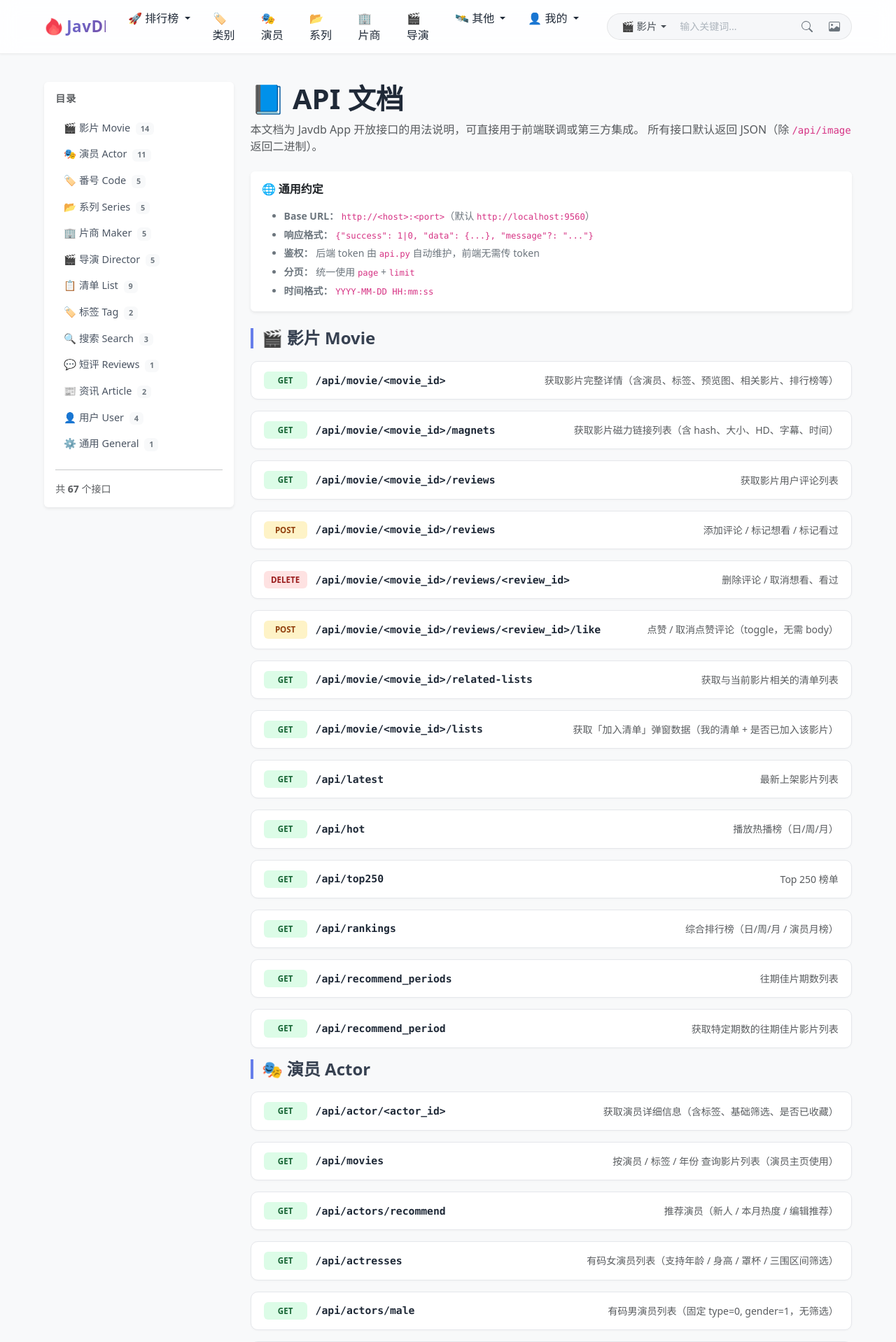
After one commit to 000s147/javdb-app-web, a Flask app: page /api/docs in a window 1280 px wide. The commit adds this page. Shown: the top 1918 px of the page at 70% size. Run offline with Flask 3, Linux system fonts and the light colour scheme; some libraries are stand-ins or nearby versions.

Commit message:
版本1.1.2 - 新增API 文档

```diff
--- /dev/null
+++ b/templates/api_docs.html
@@ -0,0 +1,200 @@
+{% extends "base.html" %}
+{% block title %}API 文档 - JavDB{% endblock %}
+
+{% block styles %}
+<style>
+    .docs-sidebar {
+        position: sticky; top: 90px;
+        max-height: calc(100vh - 110px);
+        overflow-y: auto;
+    }
+    .docs-sidebar .nav-link {
+        color: #4b5563; padding: 6px 12px;
+        border-radius: 8px; font-size: .9rem;
+        transition: all .2s;
+    }
+    .docs-sidebar .nav-link:hover {
+        background: #eef2ff; color: #4f46e5;
+    }
+    .endpoint-card {
+        border: 1px solid #e5e7eb; border-radius: 10px;
+        margin-bottom: 16px; background: #fff;
+        box-shadow: 0 1px 3px rgba(0,0,0,.03);
+    }
+    .endpoint-header {
+        padding: 14px 18px; cursor: pointer;
+        display: flex; align-items: center; gap: 12px;
+        transition: background .2s;
+    }
+    .endpoint-header:hover { background: #f9fafb; }
+    .endpoint-body { padding: 0 18px 18px; border-top: 1px dashed #e5e7eb; }
+    .method-badge {
+        min-width: 62px; text-align: center;
+        font-weight: 700; font-size: .72rem;
+        padding: 4px 0; border-radius: 6px;
+    }
+    .method-GET    { background:#dcfce7; color:#166534; }
+    .method-POST   { background:#fef3c7; color:#92400e; }
+    .method-DELETE { background:#fee2e2; color:#991b1b; }
+    .method-PATCH  { background:#e0e7ff; color:#3730a3; }
+    .path-code {
+        font-family: ui-monospace, SFMono-Regular, Menlo, Consolas, monospace;
+        color: #1f2937; font-size: .92rem; font-weight: 600;
+        word-break: break-all;
+    }
+    .param-table th { background:#f9fafb; font-size:.82rem; color:#6b7280; font-weight:600; }
+    .param-table td { font-size:.86rem; vertical-align: middle; }
+    .type-tag {
+        display:inline-block; font-size:.72rem;
+        background:#f3f4f6; color:#4b5563;
+        padding: 1px 8px; border-radius: 10px;
+        font-family: ui-monospace, monospace;
+    }
+    .req-yes { color:#dc2626; font-weight:700; }
+    .req-no  { color:#9ca3af; }
+    pre.code-block {
+        background: #0f172a; color: #e2e8f0;
+        padding: 12px 14px; border-radius: 8px;
+        font-size: .82rem; line-height: 1.55;
+        overflow-x: auto; margin: 8px 0 0;
+    }
+    pre.code-block .copy-btn {
+        float: right; margin-top: -4px;
+        background: #1e293b; color: #94a3b8; border: 1px solid #334155;
+        font-size: .72rem; padding: 2px 8px; border-radius: 4px; cursor: pointer;
+    }
+    pre.code-block .copy-btn:hover { color: #fff; border-color: #64748b; }
+    .category-title {
+        font-weight: 700; color: #374151;
+        border-left: 4px solid #667eea;
+        padding-left: 12px; margin-bottom: 18px;
+        margin-top: 40px;
+    }
+    .category-title:first-child { margin-top: 0; }
+</style>
+{% endblock %}
+
+{% block content %}
+<div class="row g-4">
+    <!-- 左侧导航 -->
+    <div class="col-lg-3">
+        <div class="docs-sidebar card border-0 shadow-sm">
+            <div class="card-body p-3">
+                <h6 class="text-uppercase text-muted small fw-bold mb-3" style="letter-spacing:1px;">目录</h6>
+                <ul class="nav flex-column">
+                    {% for cat in api_docs %}
+                    <li class="nav-item mb-1">
+                        <a class="nav-link" href="#cat-{{ loop.index }}">
+                            {{ cat.icon }} {{ cat.category }}
+                            <span class="badge bg-light text-secondary ms-1">{{ cat.endpoints|length }}</span>
+                        </a>
+                    </li>
+                    {% endfor %}
+                </ul>
+                <hr>
+                <div class="small text-muted">
+                    共 <strong>{{ api_docs|map(attribute='endpoints')|map('length')|sum }}</strong> 个接口
+                </div>
+            </div>
+        </div>
+    </div>
+
+    <!-- 右侧内容 -->
+    <div class="col-lg-9">
+        <div class="mb-4">
+            <h1 class="fw-bold mb-2">📘 API 文档</h1>
+            <p class="text-muted mb-0">
+                本文档为 Javdb App 开放接口的用法说明，可直接用于前端联调或第三方集成。
+                所有接口默认返回 JSON（除 <code>/api/image</code> 返回二进制）。
+            </p>
+        </div>
+
+        <!-- 全局说明卡片 -->
+        <div class="card border-0 shadow-sm mb-4">
+            <div class="card-body">
+                <h6 class="fw-bold mb-3">🌐 通用约定</h6>
+                <ul class="mb-0 small text-secondary" style="line-height:1.9;">
+                    <li><strong>Base URL：</strong> <code>http://&lt;host&gt;:&lt;port&gt;</code>（默认 <code>http://localhost:9560</code>）</li>
+                    <li><strong>响应格式：</strong> <code>{"success": 1|0, "data": {...}, "message"?: "..."}</code></li>
+                    <li><strong>鉴权：</strong> 后端 token 由 <code>api.py</code> 自动维护，前端无需传 token</li>
+                    <li><strong>分页：</strong> 统一使用 <code>page</code> + <code>limit</code></li>
+                    <li><strong>时间格式：</strong> <code>YYYY-MM-DD HH:mm:ss</code></li>
+                </ul>
+            </div>
+        </div>
+
+        {% for cat in api_docs %}
+        {% set cat_idx = loop.index %}
+        <div id="cat-{{ cat_idx }}">
+            <h4 class="category-title">{{ cat.icon }} {{ cat.category }}</h4>
+            {% for ep in cat.endpoints %}
+            {% set ep_idx = loop.index %}
+            <div class="endpoint-card">
+                <div class="endpoint-header" data-bs-toggle="collapse"
+                     data-bs-target="#ep-{{ cat_idx }}-{{ ep_idx }}">
+                    <span class="method-badge method-{{ ep.method }}">{{ ep.method }}</span>
+                    <span class="path-code">{{ ep.path }}</span>
+                    <span class="text-muted small ms-auto d-none d-md-inline">{{ ep.description }}</span>
+                </div>
+                <div class="collapse" id="ep-{{ cat_idx }}-{{ ep_idx }}">
+                    <div class="endpoint-body">
+                        <p class="mt-3 mb-3">{{ ep.description }}</p>
+
+                        {% if ep.params %}
+                        <h6 class="fw-bold small mb-2">参数</h6>
+                        <table class="table param-table mb-3">
+                            <thead>
+                                <tr>
+                                    <th>名称</th><th>类型</th><th>必填</th><th>说明</th>
+                                </tr>
+                            </thead>
+                            <tbody>
+                                {% for p in ep.params %}
+                                <tr>
+                                    <td><code>{{ p.name }}</code></td>
+                                    <td><span class="type-tag">{{ p.type }}</span></td>
+                                    <td>
+                                        {% if p.required %}
+                                            <span class="req-yes">是</span>
+                                        {% else %}
+                                            <span class="req-no">否</span>
+                                        {% endif %}
+                                    </td>
+                                    <td>{{ p.desc }}</td>
+                                </tr>
+                                {% endfor %}
+                            </tbody>
+                        </table>
+                        {% else %}
+                        <p class="text-muted small mb-3">无参数</p>
+                        {% endif %}
+
+                        <h6 class="fw-bold small mb-1">请求示例</h6>
+                        <pre class="code-block"><button class="copy-btn" onclick="copyCode(this)">复制</button>{{ ep.example }}</pre>
+
+                        <h6 class="fw-bold small mb-1 mt-3">响应示例</h6>
+                        <pre class="code-block"><button class="copy-btn" onclick="copyCode(this)">复制</button>{{ ep.response }}</pre>
+                    </div>
+                </div>
+            </div>
+            {% endfor %}
+        </div>
+        {% endfor %}
+    </div>
+</div>
+{% endblock %}
+
+{% block scripts %}
+<script>
+    function copyCode(btn) {
+        const pre = btn.parentElement;
+        const clone = pre.cloneNode(true);
+        clone.querySelector('.copy-btn')?.remove();
+        const text = clone.textContent.trim();
+        navigator.clipboard.writeText(text).then(() => {
+            btn.textContent = '已复制';
+            setTimeout(() => btn.textContent = '复制', 1500);
+        });
+    }
+</script>
+{% endblock %}
--- a/templates/base.html
+++ b/templates/base.html
@@ -881,6 +881,11 @@
                         <span>{{ APP_BUILD_DATE }}</span>
                     {% endif %}
                     <span class="dot"></span>
+                    <a href="/api/docs" target="_blank" class="footer-link" title="文档">
+                        <svg t="1794818567227" class="icon" viewBox="0 0 1024 1024" version="1.1" xmlns="http://www.w3.org/2000/svg" p-id="7448" width="32" height="32"><path d="M180.352 347.904l305.024 195.328a60.224 60.224 0 0 0 65.536 0l305.024-195.328c19.584-12.544 19.584-42.624 0-55.296L550.912 97.408a60.224 60.224 0 0 0-65.536 0L180.352 292.608c-19.584 12.544-19.584 42.752 0 55.296z" fill="#333333" p-id="7449"></path><path d="M168.704 533.888l305.024 195.328c13.696 8.832 29.056 13.184 44.416 13.184 15.36 0 30.72-4.352 44.416-13.184l305.024-195.328c10.624-6.784 14.08-21.504 7.552-32.768s-20.352-14.848-30.976-8.064L539.264 688.384c-13.056 8.32-29.184 8.32-42.24 0L192.128 493.056c-10.624-6.784-24.576-3.2-30.976 8.064-6.528 11.264-3.072 25.984 7.552 32.768z" fill="#333333" p-id="7450"></path><path d="M844.288 674.944L539.264 870.272c-13.056 8.32-29.184 8.32-42.24 0L192.128 674.944c-10.624-6.784-24.576-3.2-30.976 8.064s-3.072 25.984 7.552 32.768l305.024 195.328c13.696 8.832 29.056 13.184 44.416 13.184 15.36 0 30.72-4.352 44.416-13.184l305.024-195.328c10.624-6.784 14.08-21.504 7.552-32.768s-20.224-14.848-30.848-8.064z" fill="#333333" p-id="7451"></path></svg>
+                        API 文档
+                    </a>
+                    <span class="dot"></span>
                     <a href="{{ APP_GITHUB_URL }}" target="_blank" class="footer-link" title="项目主页">
                         <svg t="1794066117939" class="icon" viewBox="0 0 1024 1024" version="1.1" xmlns="http://www.w3.org/2000/svg" p-id="5438" width="128" height="128"><path d="M512 42.666667A464.64 464.64 0 0 0 42.666667 502.186667 460.373333 460.373333 0 0 0 363.52 938.666667c23.466667 4.266667 32-9.813333 32-22.186667v-78.08c-130.56 27.733333-158.293333-61.44-158.293333-61.44a122.026667 122.026667 0 0 0-52.053334-67.413333c-42.666667-28.16 3.413333-27.733333 3.413334-27.733334a98.56 98.56 0 0 1 71.68 47.36 101.12 101.12 0 0 0 136.533333 37.973334 99.413333 99.413333 0 0 1 29.866667-61.44c-104.106667-11.52-213.333333-50.773333-213.333334-226.986667a177.066667 177.066667 0 0 1 47.36-124.16 161.28 161.28 0 0 1 4.693334-121.173333s39.68-12.373333 128 46.933333a455.68 455.68 0 0 1 234.666666 0c89.6-59.306667 128-46.933333 128-46.933333a161.28 161.28 0 0 1 4.693334 121.173333A177.066667 177.066667 0 0 1 810.666667 477.866667c0 176.64-110.08 215.466667-213.333334 226.986666a106.666667 106.666667 0 0 1 32 85.333334v125.866666c0 14.933333 8.533333 26.88 32 22.186667A460.8 460.8 0 0 0 981.333333 502.186667 464.64 464.64 0 0 0 512 42.666667" fill="#231F20" p-id="5439"></path></svg>
                         Github
```
Also changed, not shown: templates/movie_detail.html (+15 -8 lines).
